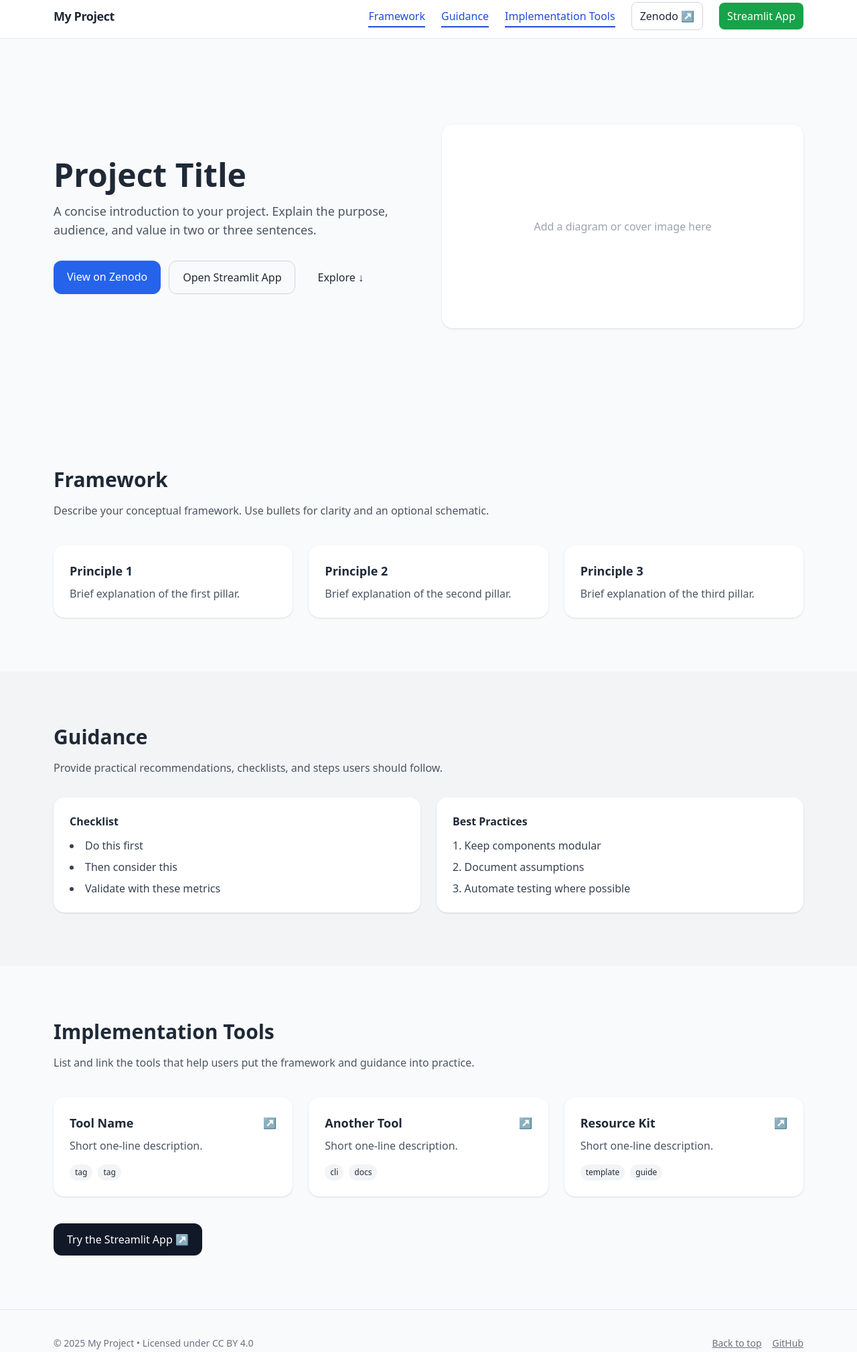
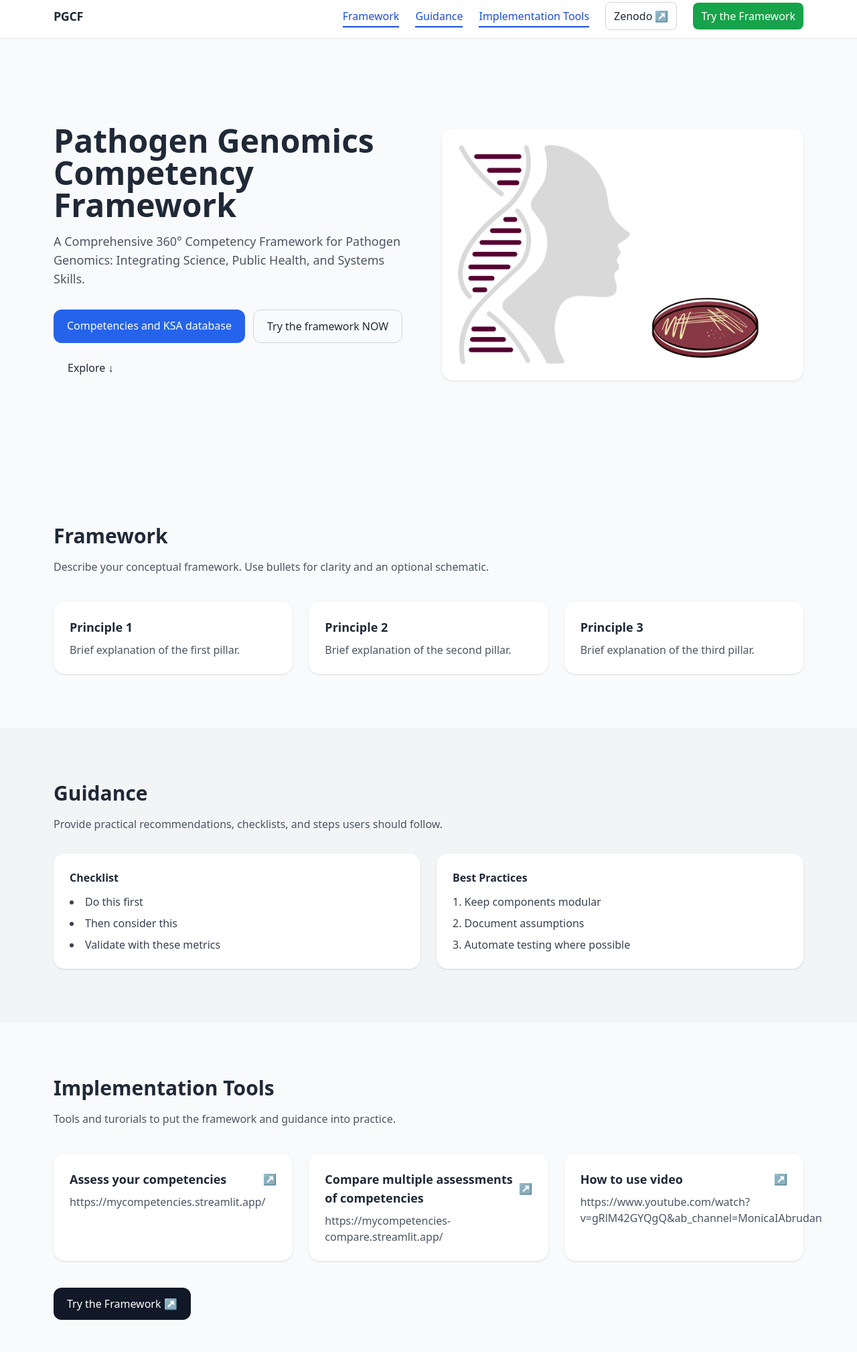
Before and after one commit to WCSCourses/PGCF, a plain HTML site: page index.html in a window 1280 px wide. Shown: the part 9-2027 px from the top of the page at 67% size. Drawn offline with nearby package versions, Linux system fonts and the light colour scheme.

Commit message:
Add files via upload

```diff
--- a/index.html
+++ b/index.html
@@ -29,7 +29,7 @@
   <!-- Header / Navbar -->
   <header id="top" class="sticky top-0 z-50 bg-white/90 backdrop-blur border-b border-gray-200">
     <nav class="max-w-6xl mx-auto flex items-center justify-between px-4 py-3">
-      <a href="#intro" class="font-bold text-lg tracking-tight">My Project</a>
+      <a href="#intro" class="font-bold text-lg tracking-tight">PGCF</a>
       <button id="menuBtn" class="md:hidden p-2 rounded border border-gray-300" aria-label="Toggle Menu">☰</button>
       <ul id="menu" class="hidden md:flex items-center gap-6">
         <li><a class="nav-link hover:text-blue-700" href="#framework">Framework</a></li>
@@ -39,7 +39,7 @@
           <a href="https://zenodo.org/" target="_blank" class="inline-flex items-center gap-2 px-3 py-2 rounded-lg border border-gray-300 hover:border-blue-600 hover:text-blue-700 transition">Zenodo ↗</a>
         </li>
         <li>
-          <a href="https://mycompetencies.streamlit.app/" target="_blank" class="inline-flex items-center gap-2 px-3 py-2 rounded-lg bg-green-600 text-white hover:bg-green-700 transition">Streamlit App</a>
+          <a href="https://mycompetencies.streamlit.app/" target="_blank" class="inline-flex items-center gap-2 px-3 py-2 rounded-lg bg-green-600 text-white hover:bg-green-700 transition">Try the Framework</a>
         </li>
       </ul>
     </nav>
@@ -49,17 +49,22 @@
   <section id="intro" class="relative overflow-hidden">
     <div class="max-w-6xl mx-auto px-4 py-24 md:py-32 grid md:grid-cols-2 gap-10 items-center">
       <div>
-        <h1 class="text-4xl md:text-5xl font-extrabold leading-tight">Project Title</h1>
-        <p class="mt-4 text-lg text-gray-600">A concise introduction to your project. Explain the purpose, audience, and value in two or three sentences.</p>
+        <h1 class="text-4xl md:text-5xl font-extrabold leading-tight">Pathogen Genomics Competency Framework</h1>
+        <p class="mt-4 text-lg text-gray-600">A Comprehensive 360° Competency Framework for Pathogen Genomics: Integrating Science, Public Health, and Systems Skills.</p>
         <div class="mt-8 flex flex-wrap gap-3">
-          <a href="https://zenodo.org/record/<your_record_id>" target="_blank" class="px-5 py-3 rounded-xl bg-blue-600 text-white hover:bg-blue-700">View on Zenodo</a>
-          <a href="https://mycompetencies.streamlit.app/" target="_blank" class="px-5 py-3 rounded-xl border border-gray-300 hover:border-gray-500">Open Streamlit App</a>
+          <a href="https://zenodo.org/uploads/16760482?token=eyJhbGciOiJIUzUxMiJ9.eyJpZCI6IjdmYTA3OTZlLWM1MjAtNDk3Ny05MzRjLTQ0ZDlkMDFhZDAyNSIsImRhdGEiOnt9LCJyYW5kb20iOiJmYjcyZjE2ZGY2MTg2YzNkZWIyNTg1ZDliM2M2ODZhMyJ9.QaDJ1idS_Tj3ydw1K5p4ESpBnbhTAEzBWFGjmhEaf9VU81u7DiTkE8UQvC1PJif4sxh8Br84G9i1-rLYA9sADA>" target="_blank" class="px-5 py-3 rounded-xl bg-blue-600 text-white hover:bg-blue-700">Competencies and KSA database</a>
+          <a href="https://mycompetencies.streamlit.app/" target="_blank" class="px-5 py-3 rounded-xl border border-gray-300 hover:border-gray-500">Try the framework NOW</a>
           <a href="#framework" class="px-5 py-3 rounded-xl border border-transparent hover:border-gray-300">Explore ↓</a>
         </div>
       </div>
       <div class="relative">
         <div class="aspect-video bg-white rounded-2xl shadow p-6 flex items-center justify-center">
-          <span class="text-gray-400">Add a diagram or cover image here</span>
+          <span class="text-gray-400"> <img
+  src="PGCF image.png"
+  alt="Visual header for Wellcome Connecting Science—pathogen genomics"
+  width="600"
+  height="400"
+  style="max-width:100%;height:auto;border-radius:8px"/> </span>
         </div>
       </div>
     </div>
@@ -117,48 +122,36 @@
   <section id="tools" class="scroll-mt-24">
     <div class="max-w-6xl mx-auto px-4 py-20">
       <h2 class="text-3xl font-bold">Implementation Tools</h2>
-      <p class="mt-4 text-gray-600 max-w-3xl">List and link the tools that help users put the framework and guidance into practice.</p>
+      <p class="mt-4 text-gray-600 max-w-3xl">Tools and turorials to put the framework and guidance into practice.</p>
 
       <div class="mt-10 grid sm:grid-cols-2 lg:grid-cols-3 gap-6">
         <!-- Tool Card -->
         <a href="#" target="_blank" class="group bg-white rounded-2xl p-6 shadow hover:shadow-lg transition block">
           <div class="flex items-center justify-between">
-            <h3 class="font-semibold text-lg">Tool Name</h3>
+            <h3 class="font-semibold text-lg">Assess your competencies</h3>
             <span aria-hidden="true">↗</span>
           </div>
-          <p class="mt-2 text-gray-600">Short one-line description.</p>
-          <div class="mt-4 flex flex-wrap gap-2">
-            <span class="text-xs px-2 py-1 rounded-full bg-gray-100">tag</span>
-            <span class="text-xs px-2 py-1 rounded-full bg-gray-100">tag</span>
-          </div>
+          <p class="mt-2 text-gray-600">https://mycompetencies.streamlit.app/</p>
         </a>
         <!-- Duplicate card examples -->
         <a href="#" target="_blank" class="group bg-white rounded-2xl p-6 shadow hover:shadow-lg transition block">
           <div class="flex items-center justify-between">
-            <h3 class="font-semibold text-lg">Another Tool</h3>
+            <h3 class="font-semibold text-lg">Compare multiple assessments of competencies</h3>
             <span aria-hidden="true">↗</span>
           </div>
-          <p class="mt-2 text-gray-600">Short one-line description.</p>
-          <div class="mt-4 flex flex-wrap gap-2">
-            <span class="text-xs px-2 py-1 rounded-full bg-gray-100">cli</span>
-            <span class="text-xs px-2 py-1 rounded-full bg-gray-100">docs</span>
-          </div>
+          <p class="mt-2 text-gray-600">https://mycompetencies-compare.streamlit.app/</p>
         </a>
         <a href="#" target="_blank" class="group bg-white rounded-2xl p-6 shadow hover:shadow-lg transition block">
           <div class="flex items-center justify-between">
-            <h3 class="font-semibold text-lg">Resource Kit</h3>
+            <h3 class="font-semibold text-lg">How to use video</h3>
             <span aria-hidden="true">↗</span>
           </div>
-          <p class="mt-2 text-gray-600">Short one-line description.</p>
-          <div class="mt-4 flex flex-wrap gap-2">
-            <span class="text-xs px-2 py-1 rounded-full bg-gray-100">template</span>
-            <span class="text-xs px-2 py-1 rounded-full bg-gray-100">guide</span>
-          </div>
+          <p class="mt-2 text-gray-600">https://www.youtube.com/watch?v=gRlM42GYQgQ&ab_channel=MonicaIAbrudan</p>
         </a>
       </div>
 
       <div class="mt-10">
-        <a href="https://mycompetencies.streamlit.app/" target="_blank" class="inline-flex items-center gap-2 px-5 py-3 rounded-xl bg-gray-900 text-white hover:bg-black">Try the Streamlit App ↗</a>
+        <a href="https://mycompetencies.streamlit.app/" target="_blank" class="inline-flex items-center gap-2 px-5 py-3 rounded-xl bg-gray-900 text-white hover:bg-black">Try the Framework ↗</a>
       </div>
     </div>
   </section>
@@ -166,10 +159,10 @@
   <!-- Footer -->
   <footer class="border-t border-gray-200">
     <div class="max-w-6xl mx-auto px-4 py-10 text-sm text-gray-500 flex flex-col md:flex-row items-center justify-between gap-4">
-      <p>© <span id="year"></span> My Project • Licensed under CC BY 4.0</p>
+      <p>© <span id="year"></span> Wellcome Connecting Science • Licensed under CC BY 4.0</p>
       <div class="flex items-center gap-4">
         <a href="#intro" class="underline">Back to top</a>
-        <a href="https://github.com/<yourusername>/<repo>" target="_blank" class="underline">GitHub</a>
+        <a href="https://github.com/WCSCourses/PGCF" target="_blank" class="underline">GitHub</a>
       </div>
     </div>
   </footer>
```
Also changed, not shown: PGCF image.png (added).
